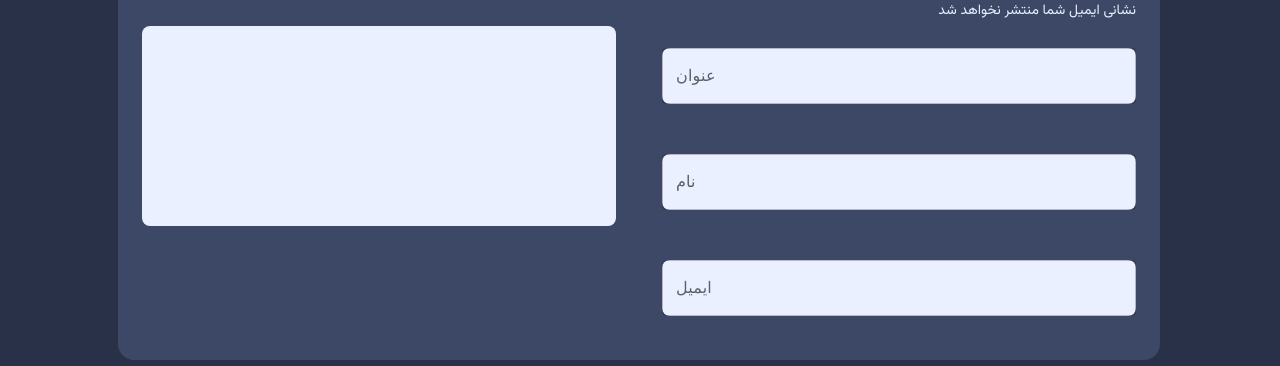
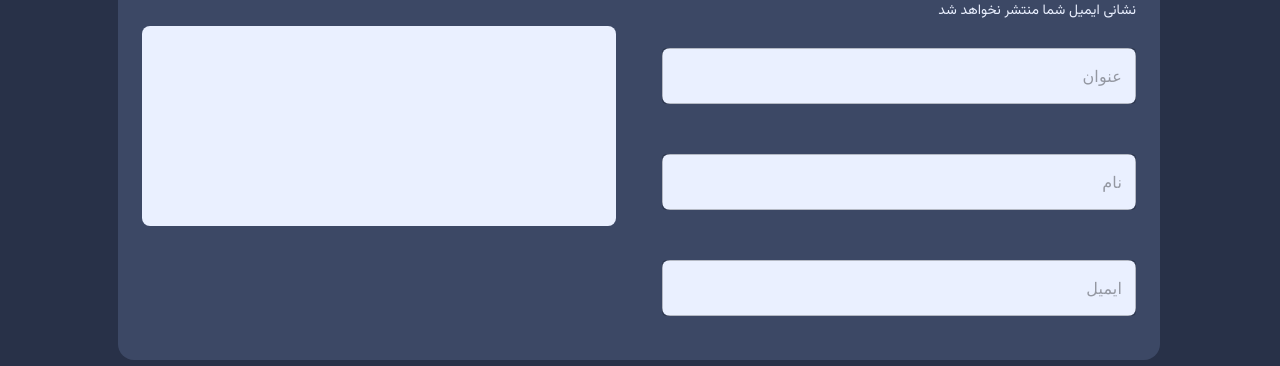
Before and after one commit to DaryaDZ/BishJo, a React (Create React App) app: page /pointofview in a window 1280 px wide. Shown: the part 239-605 px from the top of the page. Built offline with nearby package versions, Linux system fonts and the light colour scheme.

Commit message:
Point Of View

```diff
--- a/src/components/YourPointOfView.tsx
+++ b/src/components/YourPointOfView.tsx
@@ -34,7 +34,8 @@ function YourPointOfView() {
                 direction: "rtl",
               }}
               // id="outlined-basic"
-              label="عنوان"
+              // label="عنوان"
+              placeholder="عنوان"
               type="text"
               // variant="outlined"
             />
@@ -57,7 +58,7 @@ function YourPointOfView() {
                 direction: "rtl",
               }}
               // id="outlined-basic"
-              label="نام"
+              placeholder="نام"
               type="text"
               // variant="outlined"
             />
@@ -76,7 +77,8 @@ function YourPointOfView() {
                 direction: "rtl",
 
               }}
-              label="ایمیل"
+              // label="ایمیل"
+              placeholder="ایمیل"
               type="text"
             />
           </Box>
```
